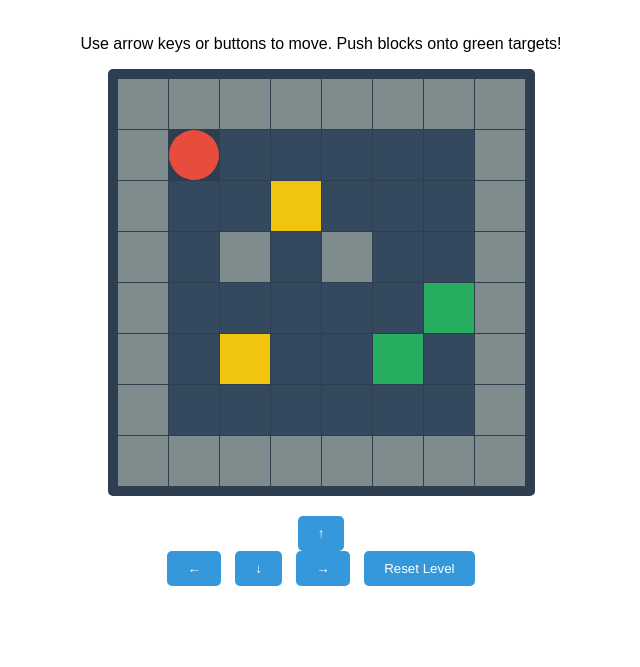
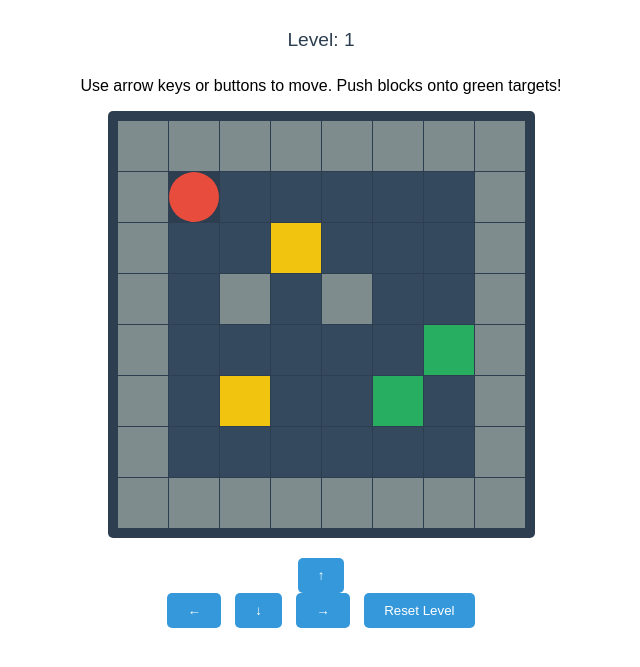
Before and after one commit to tmckell1/tmckell1.github.io, a plain HTML site: page puzzle_blocks.html in a window 1280 px wide. Shown: the part 69-736 px from the top of the page, without its empty margins (319-959 px from the left). Drawn offline with Linux system fonts and the light colour scheme.

Commit message:
Update puzzle_blocks.html

```diff
--- a/puzzle_blocks.html
+++ b/puzzle_blocks.html
@@ -55,6 +55,12 @@
             text-align: center;
         }
 
+        .level-info {
+            margin: 10px 0;
+            font-size: 1.2em;
+            color: #2c3e50;
+        }
+
         button {
             padding: 10px 20px;
             margin: 0 5px;
@@ -73,6 +79,7 @@
 <body>
     <div class="game-container">
         <h1>Zelda-style Puzzle Game</h1>
+        <div class="level-info">Level: <span id="levelNumber">1</span></div>
         <p>Use arrow keys or buttons to move. Push blocks onto green targets!</p>
         <div class="game-grid" id="gameGrid"></div>
         <div class="controls">
@@ -94,9 +101,12 @@
         let playerPos = { x: 1, y: 1 };
         let blocks = [];
         let targets = [];
+        let currentLevelNumber = 1;
 
-        // Level design
-        const level = [
+        // Multiple level designs
+        const levels = [
+            // Level 1
+            [
                 [1, 1, 1, 1, 1, 1, 1, 1],
                 [1, 2, 0, 0, 0, 0, 0, 1],
                 [1, 0, 0, 3, 0, 0, 0, 1],
@@ -105,21 +115,58 @@
                 [1, 0, 3, 0, 0, 4, 0, 1],
                 [1, 0, 0, 0, 0, 0, 0, 1],
                 [1, 1, 1, 1, 1, 1, 1, 1]
+            ],
+            // Level 2
+            [
+                [1, 1, 1, 1, 1, 1, 1, 1],
+                [1, 2, 0, 1, 0, 0, 0, 1],
+                [1, 0, 3, 0, 0, 0, 0, 1],
+                [1, 1, 0, 0, 1, 4, 0, 1],
+                [1, 0, 0, 1, 1, 0, 0, 1],
+                [1, 0, 3, 0, 0, 4, 0, 1],
+                [1, 0, 0, 0, 0, 0, 0, 1],
+                [1, 1, 1, 1, 1, 1, 1, 1]
+            ],
+            // Level 3
+            [
+                [1, 1, 1, 1, 1, 1, 1, 1],
+                [1, 0, 0, 0, 0, 4, 0, 1],
+                [1, 0, 1, 1, 1, 0, 0, 1],
+                [1, 0, 0, 2, 0, 3, 0, 1],
+                [1, 0, 1, 1, 1, 0, 0, 1],
+                [1, 0, 0, 3, 0, 0, 0, 1],
+                [1, 0, 0, 0, 0, 4, 0, 1],
+                [1, 1, 1, 1, 1, 1, 1, 1]
+            ],
+            // Level 4
+            [
+                [1, 1, 1, 1, 1, 1, 1, 1],
+                [1, 4, 0, 0, 0, 0, 4, 1],
+                [1, 0, 1, 0, 0, 1, 0, 1],
+                [1, 0, 0, 3, 3, 0, 0, 1],
+                [1, 0, 1, 2, 0, 1, 0, 1],
+                [1, 0, 0, 1, 1, 0, 0, 1],
+                [1, 0, 0, 0, 0, 0, 0, 1],
+                [1, 1, 1, 1, 1, 1, 1, 1]
+            ]
         ];
 
-        let currentLevel = JSON.parse(JSON.stringify(level));
+        let currentLevel;
 
         function initializeGame() {
             blocks = [];
             targets = [];
+            currentLevel = JSON.parse(JSON.stringify(levels[currentLevelNumber - 1]));
 
-            for (let y = 0; y < level.length; y++) {
-                for (let x = 0; x < level[y].length; x++) {
-                    if (level[y][x] === PLAYER) {
+            document.getElementById('levelNumber').textContent = currentLevelNumber;
+
+            for (let y = 0; y < currentLevel.length; y++) {
+                for (let x = 0; x < currentLevel[y].length; x++) {
+                    if (currentLevel[y][x] === PLAYER) {
                         playerPos = { x, y };
-                    } else if (level[y][x] === BLOCK) {
+                    } else if (currentLevel[y][x] === BLOCK) {
                         blocks.push({ x, y });
-                    } else if (level[y][x] === TARGET) {
+                    } else if (currentLevel[y][x] === TARGET) {
                         targets.push({ x, y });
                     }
                 }
@@ -207,25 +254,34 @@
         }
 
         function checkWinCondition() {
-            const allBlocksOnTarget = blocks.every(block => {
-                const blockInLevel = currentLevel.some((row, y) =>
-                    row.some((cell, x) =>
-                        cell === BLOCK && isOnTarget(x, y)
-                    )
-                );
-                return blockInLevel;
+            const blocksOnTarget = blocks.reduce((count, _) => {
+                let blockCount = 0;
+                currentLevel.forEach((row, y) => {
+                    row.forEach((cell, x) => {
+                        if (cell === BLOCK && isOnTarget(x, y)) {
+                            blockCount++;
+                        }
                     });
+                });
+                return blockCount;
+            }, 0);
 
-            if (allBlocksOnTarget) {
+            if (blocksOnTarget === blocks.length && blocksOnTarget === targets.length) {
                 setTimeout(() => {
-                    alert('Congratulations! You solved the puzzle!');
-                    resetLevel();
+                    if (currentLevelNumber < levels.length) {
+                        alert(`Level ${currentLevelNumber} Complete! Starting next level...`);
+                        currentLevelNumber++;
+                        initializeGame();
+                    } else {
+                        alert('Congratulations! You\'ve completed all levels!');
+                        currentLevelNumber = 1;
+                        initializeGame();
+                    }
                 }, 100);
             }
         }
 
         function resetLevel() {
-            currentLevel = JSON.parse(JSON.stringify(level));
             initializeGame();
         }
 
```
Lines whose indentation alone changed are shown as unchanged.
